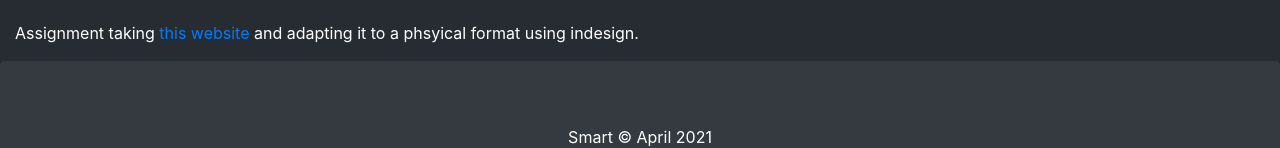
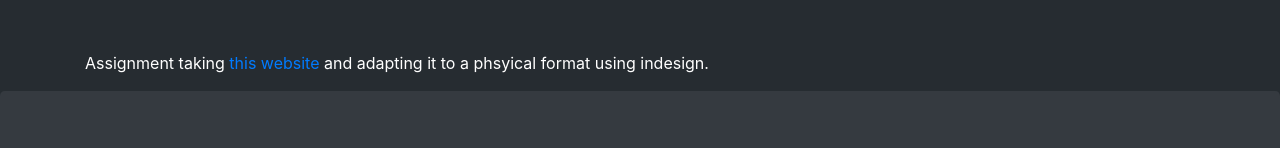
Before and after one commit to Gracismart/Graceportfolio, a plain HTML site: page mywork.html in a window 1280 px wide. Shown: the part 3329-3477 px from the top of the page. Drawn offline with nearby package versions, Linux system fonts and the light colour scheme.

Commit message:
Update mywork.html

```diff
--- a/mywork.html
+++ b/mywork.html
@@ -208,6 +208,8 @@
         </div>
       </div>
     </div>
+     <div class="container" style="margin-top:30px">
+      <div class="row">
     <div class="col-sm-12">
       <p>
         <br />
@@ -217,6 +219,8 @@
         and adapting it to a phsyical format using indesign.
       </p>
     </div>
+       </div>
+    </div>
     <div class="jumbotron text-center" style="margin-bottom:0">
       <p>Smart &copy; April 2021</p>
     </div>
```
